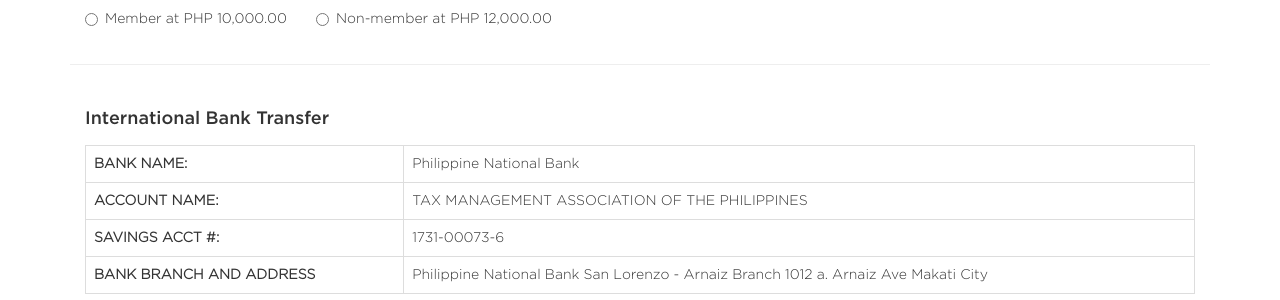
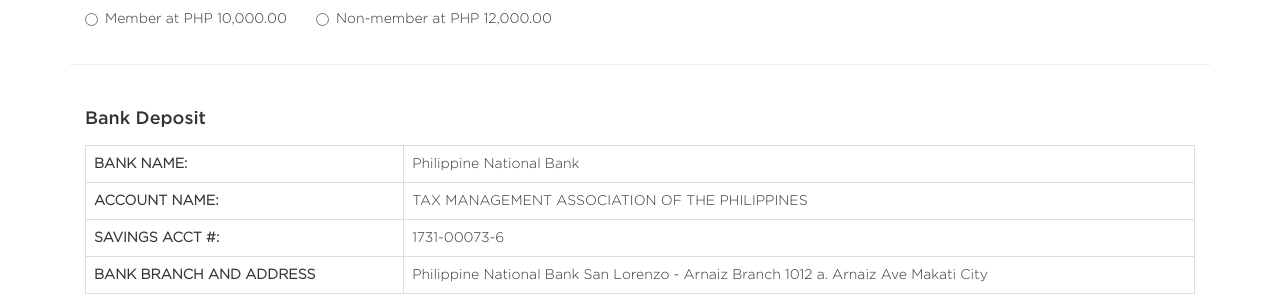
Before and after one commit to aotca2017/aoc2017local, a Jekyll site: the page built from index.html, in a window 1280 px wide. Shown: the part 1222-1522 px from the top of the page. Built offline with Jekyll 4.4.1, drawn with Linux system fonts in a browser that asks for light colours.

Commit message:
Updated bank label

```diff
--- a/_includes/content.html
+++ b/_includes/content.html
@@ -100,7 +100,7 @@
         <hr class="hr divider clearfix"/>
 
         <div class="bank-detail col-md-12">
-            <h4 class="text-medium">International Bank Transfer</h4>
+            <h4 class="text-medium">Bank Deposit</h4>
             <table class="table table-bordered table-content">
                 <tbody>
                 <tr>
```
